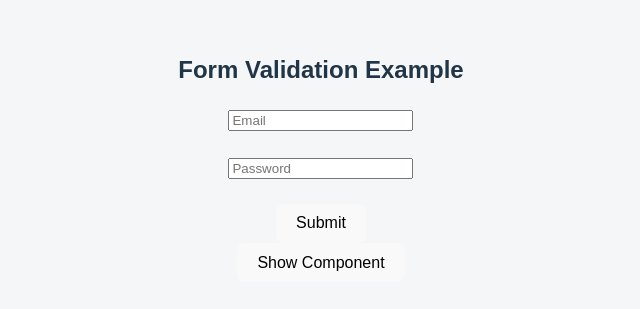
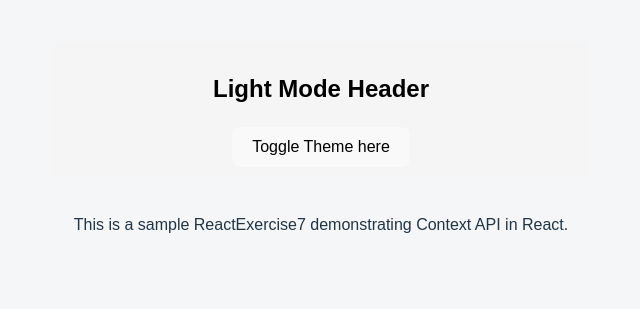
Before and after one commit to kuldeeepkumar/Training, a React (Vite) app: page / in a window 1280 px wide. Shown: the part 243-552 px from the top of the page, without its empty margins (319-959 px from the left). Built offline with nearby package versions, Linux system fonts and the light colour scheme.

Commit message:
React Exercise7 is done

```diff
--- a/src/App.jsx
+++ b/src/App.jsx
@@ -20,6 +20,7 @@ import ReactExercise3 from './reactExercises/exercise3/ReactExercise3'
 import ReactExercise4 from './reactExercises/exercise4/ReactExercise4'
 import ReactExercise5 from './reactExercises/exercise5/ReactExercise5'
 import ReactExercise6 from './reactExercises/exercise6/ReactExercise6'
+import ReactExercise7 from './reactExercises/exercise7/ReactExercise7'
 function App() {
   return (
     <>
@@ -38,11 +39,12 @@ function App() {
     <Exercise13/>
     <TodoApp/>
     <ReactExercise1/>
-    <ReactExercise2/> */}
-    {/* <ReactExercise3/>
-    <ReactExercise4/> */}
-    <ReactExercise5/>
-    <ReactExercise6/>
+    <ReactExercise2/>
+     <ReactExercise3/>
+    <ReactExercise4/>
+    <ReactExercise5/> */}
+    {/* <ReactExercise6/> */}
+    <ReactExercise7/>
     </>
   );
 }
--- a/src/reactExercises/exercise6/ReactExercise6.jsx
+++ b/src/reactExercises/exercise6/ReactExercise6.jsx
@@ -15,8 +15,8 @@ const ReactExercise6 = () => {
 
       {show && (
         <div>
-          {/* <MountExample /> */}
-          {/* <UnmountExample /> */}
+          {/* <MountExample />
+         <UnmountExample /> */}
           <UpdateExample />
         </div>
       )}
--- /dev/null
+++ b/src/reactExercises/exercise7/Header.jsx
@@ -0,0 +1,23 @@
+import React, { useContext } from "react";
+import { ThemeContext } from "./ThemeContext";
+
+function Header() {
+  // Access context using useContext
+  const { isDarkTheme, toggleTheme, name } = useContext(ThemeContext);
+  console.log("isDarkTheme:", isDarkTheme);
+
+  return (
+    <header
+      style={{
+        backgroundColor: isDarkTheme ? "#333" : "#f5f5f5",
+        color: isDarkTheme ? "#fff" : "#000",
+        padding: "10px",
+        textAlign: "center",
+      }}>
+      <h2>{isDarkTheme ? "Dark Mode" : "Light Mode"} Header</h2>
+      <button onClick={toggleTheme}>Toggle Theme {name}</button>
+    </header>
+  );
+}
+
+export default Header;
--- /dev/null
+++ b/src/reactExercises/exercise7/ReactExercise7.jsx
@@ -0,0 +1,19 @@
+import Header from "./Header";
+import React from "react";
+import { ThemeProvider } from "./ThemeContext";
+
+function ReactExercise7() {
+  return (
+    // Wrap your ReactExercise7 inside ThemeProvider to give access to context
+    <ThemeProvider>
+      <div>
+        <Header />
+        <p style={{ padding: "20px" }}>
+          This is a sample ReactExercise7 demonstrating Context API in React.
+        </p>
+      </div>
+    </ThemeProvider>
+  );
+}
+
+export default ReactExercise7;
--- /dev/null
+++ b/src/reactExercises/exercise7/ThemeContext.jsx
@@ -0,0 +1,22 @@
+import React, { createContext, useState } from "react";
+
+// Step 1: Create the context
+export const ThemeContext = createContext();
+
+// Step 2: Create the provider component
+export function ThemeProvider({ children }) {
+  const [isDarkTheme, setIsDarkTheme] = useState(false);
+  const [name, setName] = useState("here");
+
+  // Function to toggle theme
+  const toggleTheme = () => {
+    setIsDarkTheme((prevTheme) => !prevTheme);
+  };
+
+  return (
+    // Step 3: Provide the context value to children
+    <ThemeContext.Provider value={{ isDarkTheme, toggleTheme, name, setName }}>
+      {children}
+    </ThemeContext.Provider>
+  );
+}
```
